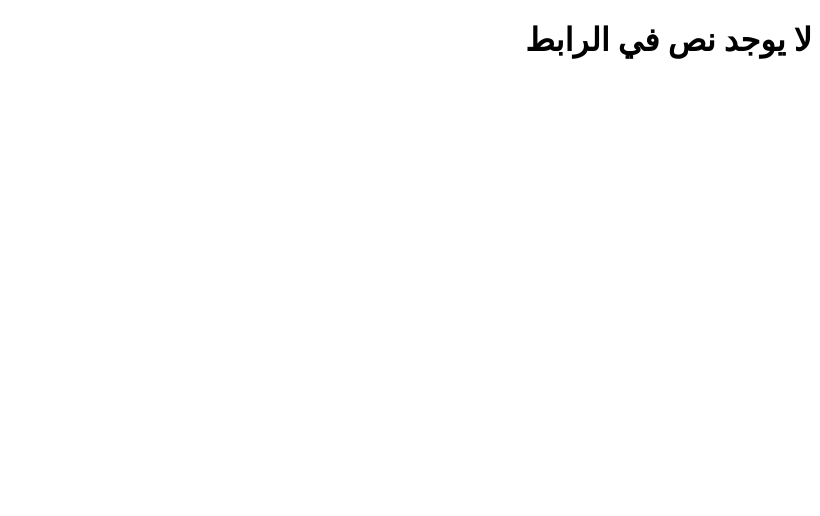
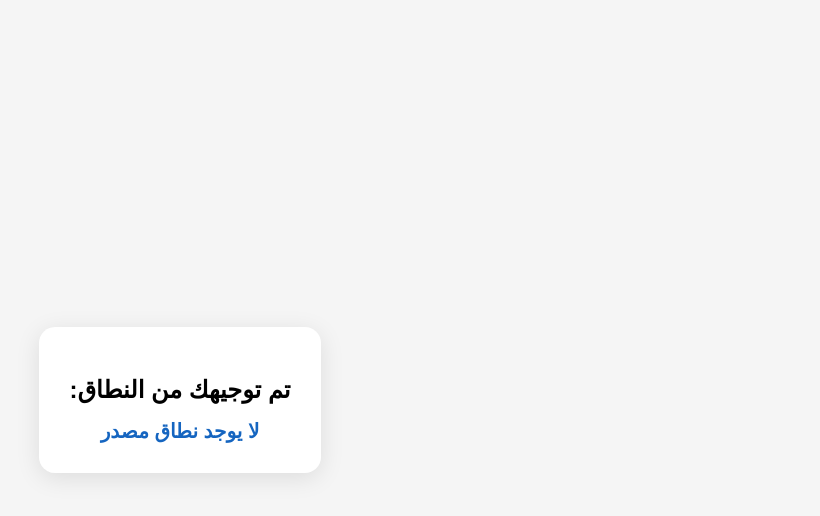
Before and after one commit to fffcfc18-a11y/shah, a plain HTML site: page index.html in a window 1280 px wide. Shown: the whole page, without its empty margins (460-1280 px from the left). Drawn offline with Linux system fonts and the light colour scheme.

Commit message:
Update index.html

```diff
--- a/index.html
+++ b/index.html
@@ -2,16 +2,61 @@
 <html lang="ar" dir="rtl">
 <head>
   <meta charset="UTF-8">
-  <title>عرض النص من الرابط</title>
+  <meta name="viewport" content="width=device-width, initial-scale=1.0">
+  <title>مصدر الزيارة</title>
+
+  <style>
+    body {
+      margin: 0;
+      min-height: 100vh;
+      display: flex;
+      align-items: center;
+      justify-content: center;
+      font-family: Arial, sans-serif;
+      background: #f5f5f5;
+    }
+
+    .box {
+      background: white;
+      padding: 30px;
+      border-radius: 16px;
+      text-align: center;
+      box-shadow: 0 5px 25px rgba(0,0,0,.1);
+    }
+
+    h2 {
+      margin-bottom: 15px;
+    }
+
+    #domain {
+      font-size: 20px;
+      font-weight: bold;
+      color: #1565c0;
+    }
+  </style>
 </head>
+
 <body>
-  <h1 id="output">جارٍ التحميل...</h1>
+
+  <div class="box">
+    <h2>تم توجيهك من النطاق:</h2>
+    <div id="domain">جاري التحقق...</div>
+  </div>
 
   <script>
-    // يقرأ القيمة من الرابط مثل: page.html?name=مرحبا
-    const params = new URLSearchParams(window.location.search);
-    const text = params.get('name') || 'لا يوجد نص في الرابط';
-    document.getElementById('output').textContent = text;
+    const referrer = document.referrer;
+
+    if (referrer) {
+      try {
+        const url = new URL(referrer);
+        document.getElementById("domain").textContent = url.hostname;
+      } catch {
+        document.getElementById("domain").textContent = "غير معروف";
+      }
+    } else {
+      document.getElementById("domain").textContent = "لا يوجد نطاق مصدر";
+    }
   </script>
+
 </body>
 </html>
```
